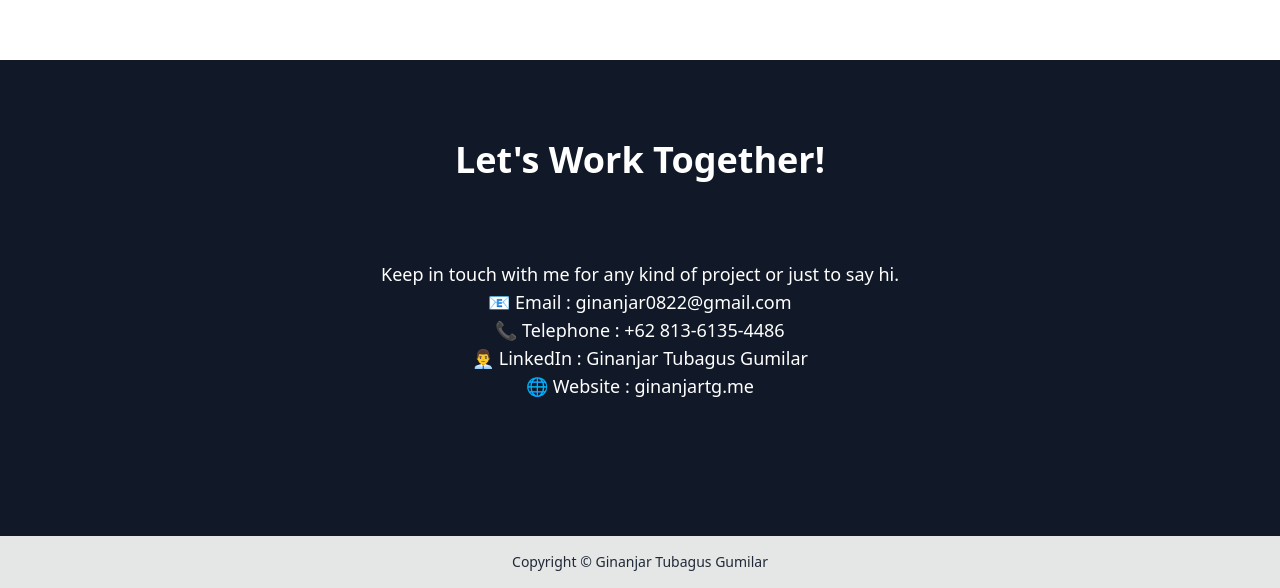
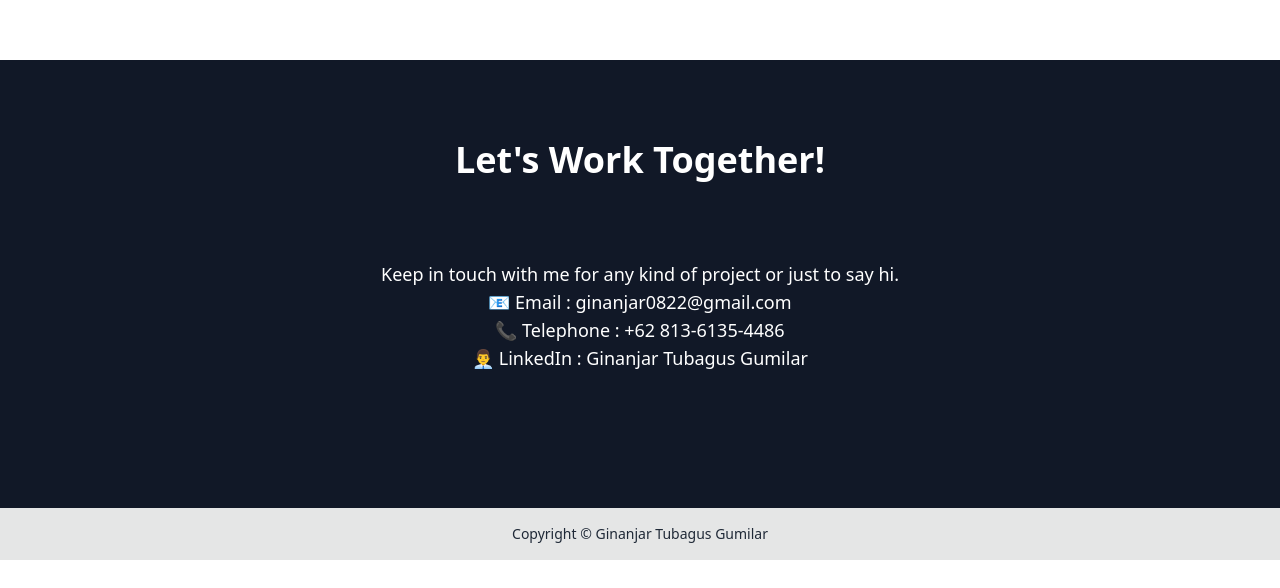
Before and after one commit to ginanjar-tg/my-portfolio, a Next.js app: page /components/contents in a window 1280 px wide. Shown: the part 3526-4114 px from the top of the page. After the commit the page ends 4086 px from the top, so only its background shows below. Built offline with nearby package versions, Linux system fonts and the light colour scheme; what tw-elements would draw is missing.

Commit message:
Update contents.js

```diff
--- a/pages/components/contents.js
+++ b/pages/components/contents.js
@@ -121,8 +121,6 @@ export default function Contents() {
                 Ginanjar Tubagus Gumilar
               </a>
               <br />
-              🌐 Website : <a href="https://ginanjartg.me">ginanjartg.me</a>
-              <br />
             </p>
           </div>
         </div>
```
